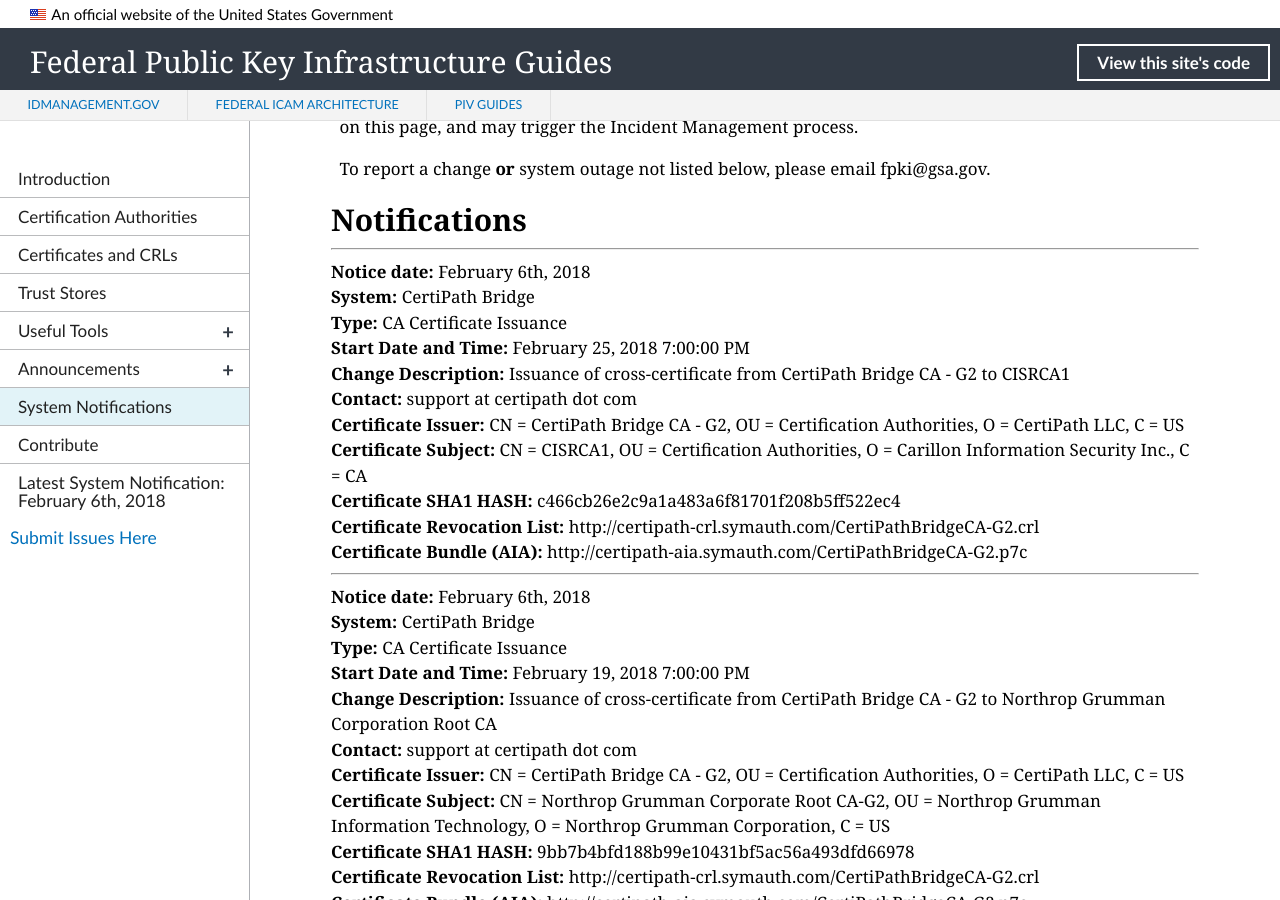
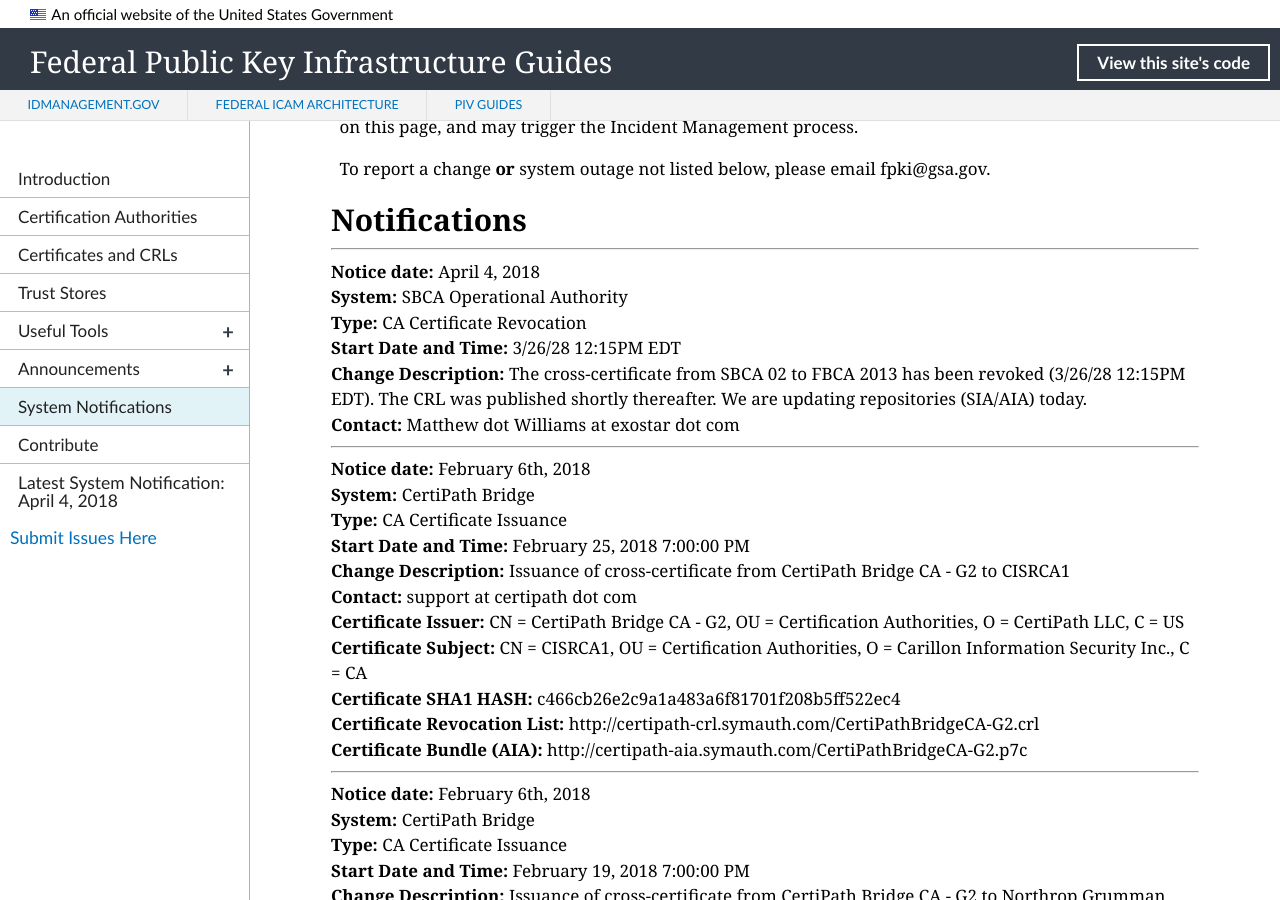
Before and after one commit to GSA/fpki-guides, a Jekyll site: the page built from pages/fpki_notifications.md, in a window 1280 px wide and 900 px high, scrolled down 637 px. Built offline with Jekyll 4.4.1, drawn with Linux system fonts in a browser that asks for light colours; nearby versions of some CDN libraries; library files that are not in the unit come from our copies.

Commit message:
Added new notification

```diff
--- a/_data/notifications.yml
+++ b/_data/notifications.yml
@@ -307,6 +307,13 @@
   cdp_uri: http://certipath-crl.symauth.com/CertiPathBridgeCA-G2.crl
   aia_uri: http://certipath-aia.symauth.com/CertiPathBridgeCA-G2.p7c
 
+- notice_date: April 4, 2018
+  change_type: CA Certificate Revocation
+  start_datetime: 3/26/28 12:15PM EDT
+  system: SBCA Operational Authority
+  change_description: The cross-certificate from SBCA 02 to FBCA 2013 has been revoked (3/26/28 12:15PM EDT). The CRL was published shortly thereafter. We are updating repositories (SIA/AIA) today.
+  contact: Matthew dot Williams at exostar dot com
+
 #- notice_date:
 #  change_type: CA Certificate Issuance
 #  start_datetime:
```
